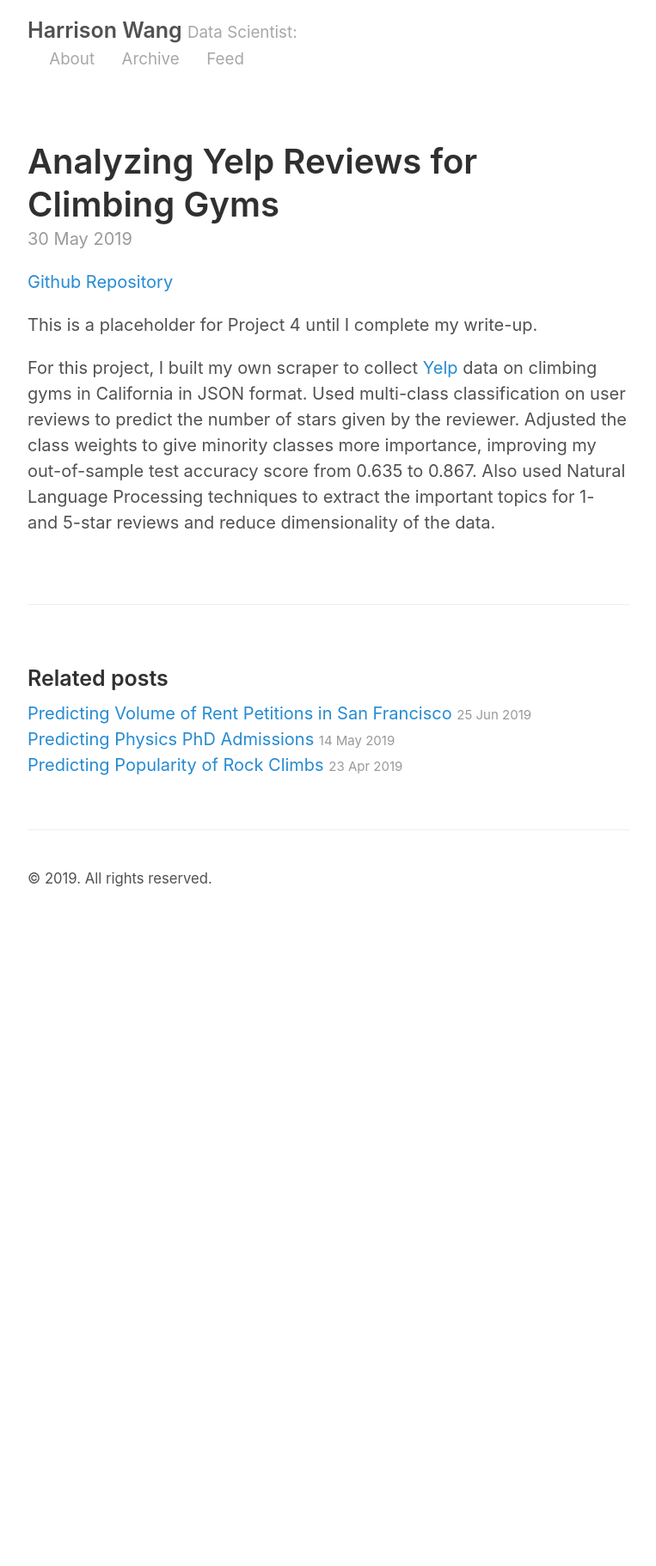
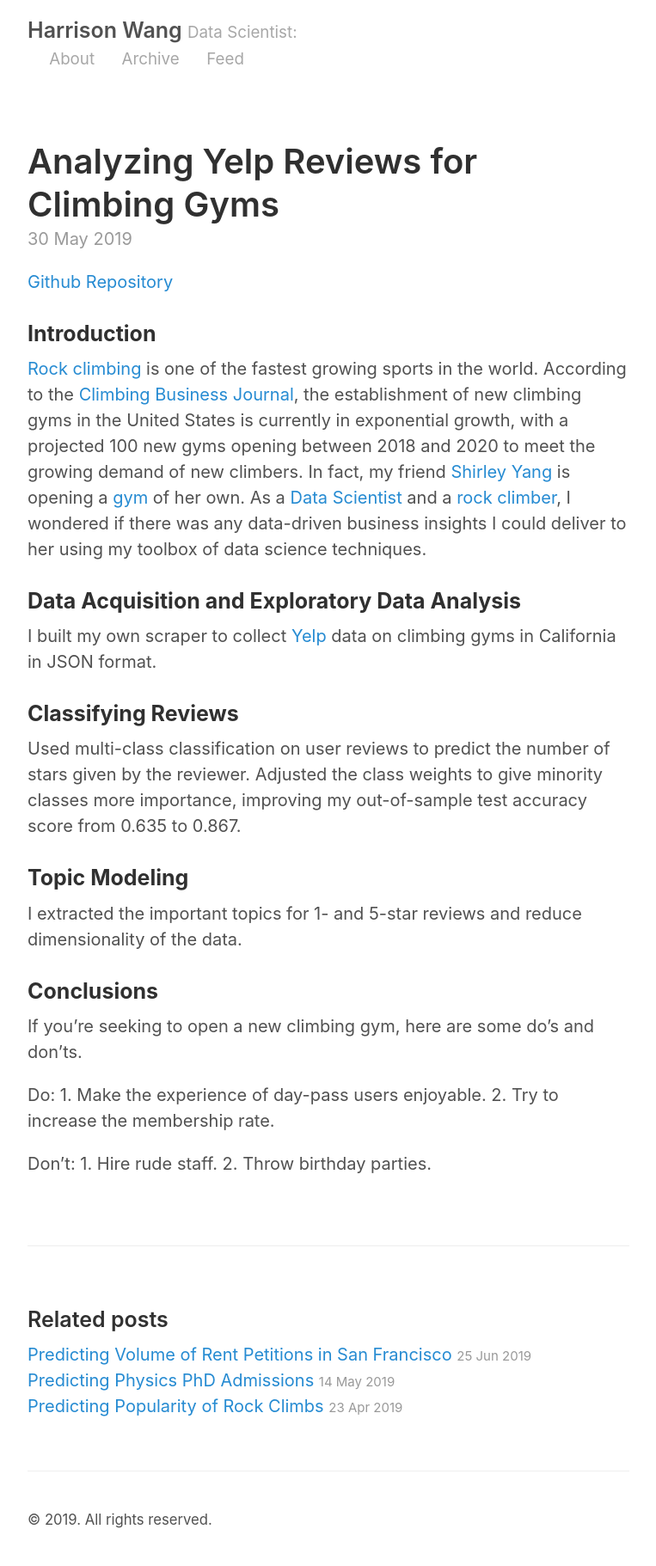
Before and after one commit to harrisonized/harrisonized.github.io, a Jekyll site: the page built from _posts/2019-05-30-analyzing-yelp-reviews-for-climbing-gyms-nlp.md, in a window 1280 px wide. Shown: the whole page at 86% size, without its empty margins (258-1021 px from the left). Built offline with Jekyll 4.4.1, drawn with Linux system fonts in a browser that asks for light colours; before the commit the page ends 1076 px from its top, so only the background shows below that.

Commit message:
adding business case for project 4

```diff
--- a/_posts/2019-05-30-analyzing-yelp-reviews-for-climbing-gyms-nlp.md
+++ b/_posts/2019-05-30-analyzing-yelp-reviews-for-climbing-gyms-nlp.md
@@ -5,6 +5,26 @@ title: Analyzing Yelp Reviews for Climbing Gyms
 
 [Github Repository](https://github.com/harrisonized/analyzing-yelp-reviews-for-climbing-gyms-nlp)
 
-This is a placeholder for Project 4 until I complete my write-up.
+### **Introduction**
 
-For this project, I built my own scraper to collect [Yelp](https://www.yelp.com/) data on climbing gyms in California in JSON format. Used multi-class classification on user reviews to predict the number of stars given by the reviewer. Adjusted the class weights to give minority classes more importance, improving my out-of-sample test accuracy score from 0.635 to 0.867. Also used Natural Language Processing techniques to extract the important topics for 1- and 5-star reviews and reduce dimensionality of the data.
+[Rock climbing](https://en.wikipedia.org/wiki/Rock_climbing) is one of the fastest growing sports in the world. According to the [Climbing Business Journal](https://www.climbingbusinessjournal.com/gyms-and-trends-2018/), the establishment of new climbing gyms in the United States is currently in exponential growth, with a projected 100 new gyms opening between 2018 and 2020 to meet the growing demand of new climbers. In fact, my friend [Shirley Yang](https://www.linkedin.com/in/shirley-yang-01a40a13/) is opening a [gym](https://www.agilityboulders.com/) of her own. As a [Data Scientist](https://www.linkedin.com/in/harrisonized) and a [rock climber](https://www.instagram.com/harrisonized/?hl=en), I wondered if there was any data-driven business insights I could deliver to her using my toolbox of data science techniques.
+
+### **Data Acquisition and Exploratory Data Analysis**
+
+I built my own scraper to collect [Yelp](https://www.yelp.com/) data on climbing gyms in California in JSON format.
+
+### **Classifying Reviews**
+
+Used multi-class classification on user reviews to predict the number of stars given by the reviewer. Adjusted the class weights to give minority classes more importance, improving my out-of-sample test accuracy score from 0.635 to 0.867.
+
+### **Topic Modeling**
+
+I extracted the important topics for 1- and 5-star reviews and reduce dimensionality of the data.
+
+### **Conclusions**
+
+If you're seeking to open a new climbing gym, here are some do's and don'ts.
+
+Do: 1. Make the experience of day-pass users enjoyable. 2. Try to increase the membership rate.
+
+Don't: 1. Hire rude staff. 2. Throw birthday parties.
```
Also changed, not shown: _posts/2019-04-23-predicting-popularity-of-rock-climbs-regression.md (+6 -2 lines).
